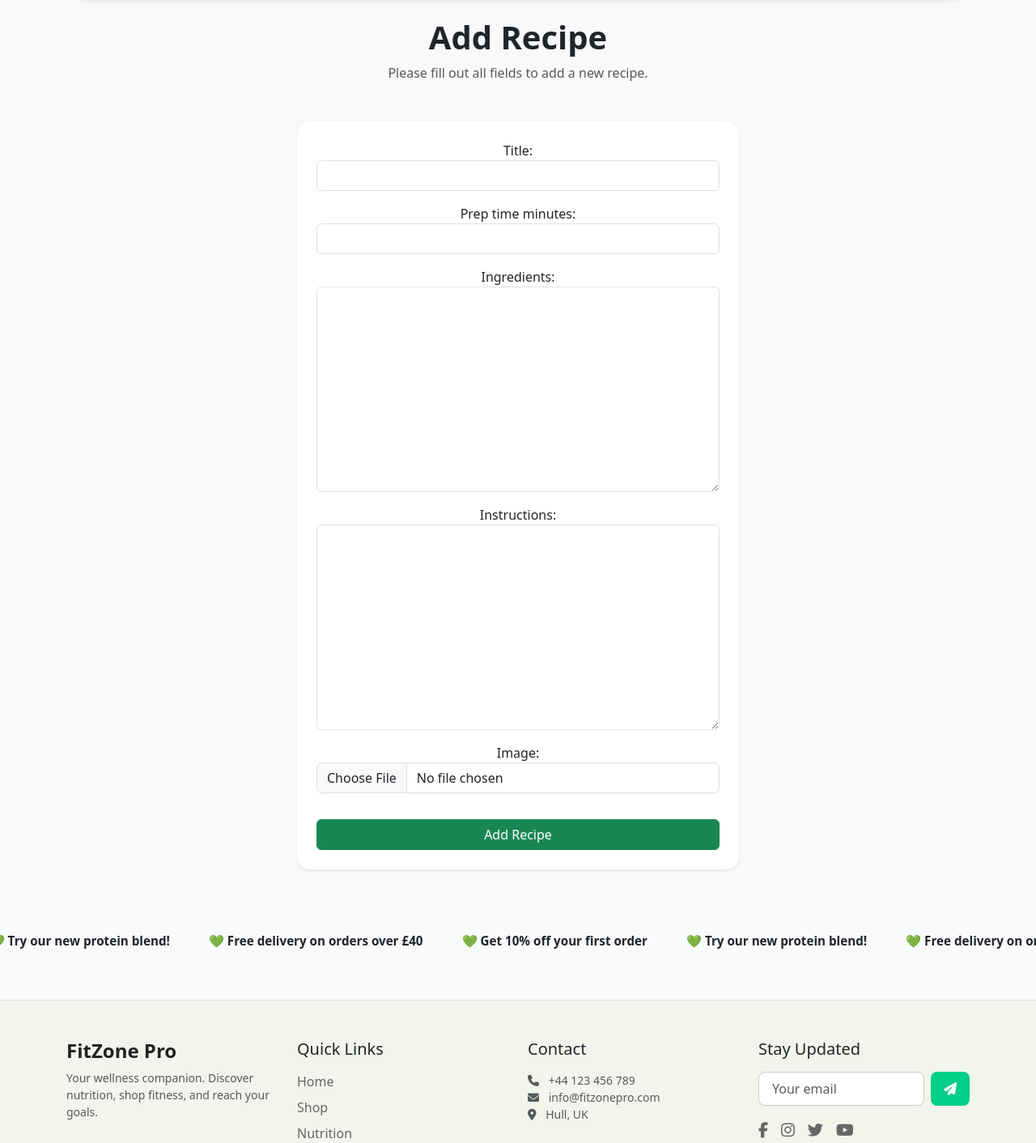
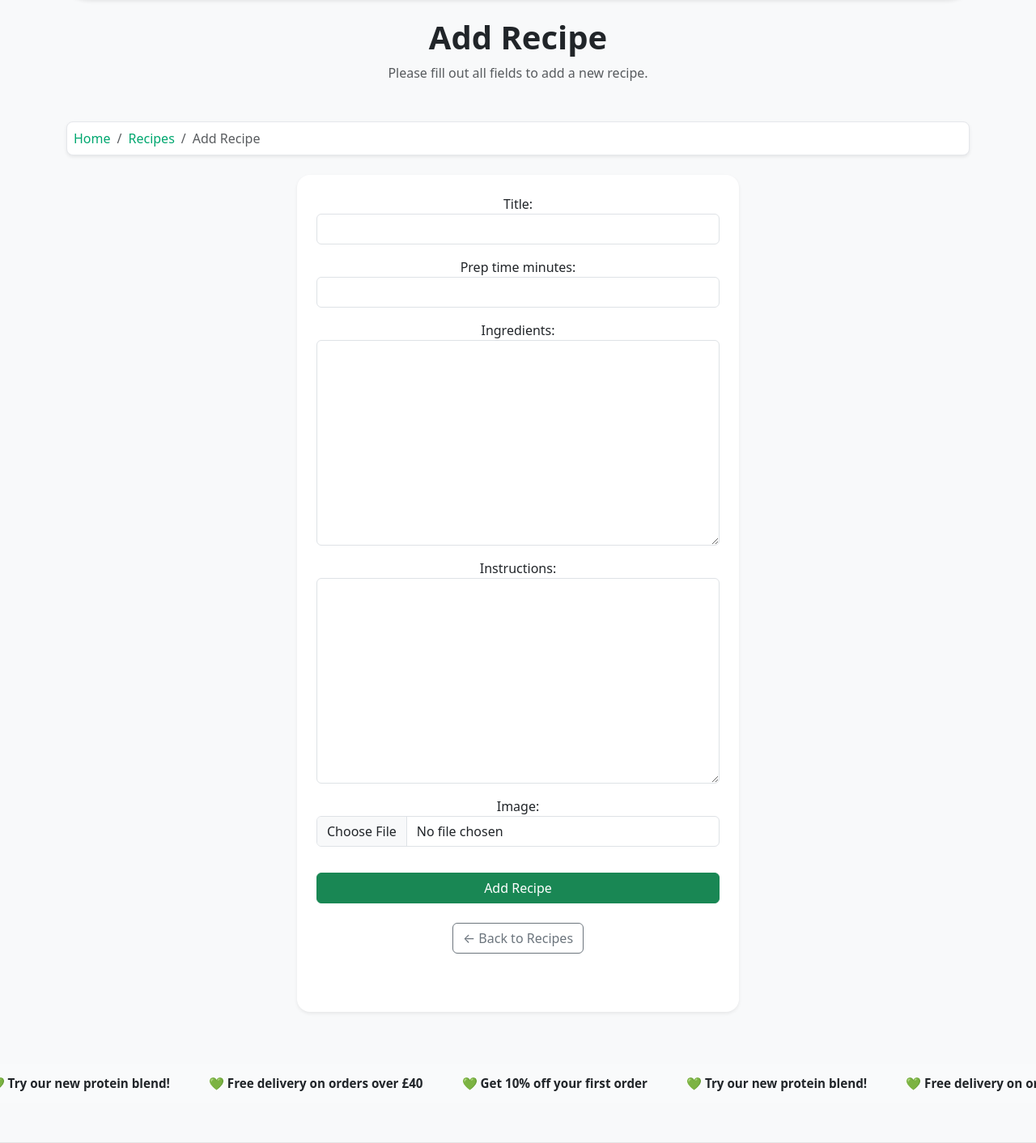
Before and after one commit to Danut89/Milestone-Project-4, a Django app: page /nutrition/recipes/add/ in a window 1280 px wide. Shown: the part 130-1542 px from the top of the page at 81% size. Run offline with Django 5.2, Linux system fonts and the light colour scheme; the visitor is signed in with stand-in values (Sample User, id 1); some libraries are stand-ins or nearby versions.

Commit message:
Fixed the breadcrumbs for recipe and meal plans pages and subgategories

```diff
--- a/nutrition/templates/nutrition/meal_plan_detail.html
+++ b/nutrition/templates/nutrition/meal_plan_detail.html
@@ -18,8 +18,8 @@
   <nav aria-label="breadcrumb" class="mb-4">
     <ol class="breadcrumb bg-white p-2 rounded-3 shadow-sm">
       <li class="breadcrumb-item"><a href="{% url 'home' %}">Home</a></li>
-      <li class="breadcrumb-item"><a href="{% url 'nutrition:meal_plans' %}">Nutrition</a></li>
-      <li class="breadcrumb-item active" aria-current="page">Meal Plans</li>
+      <li class="breadcrumb-item"><a href="{% url 'nutrition:meal_plans' %}">Meal Plans</a></li>
+      <li class="breadcrumb-item active" aria-current="page">{{ meal_plan.title }}</li>
     </ol>
   </nav>
 
--- a/nutrition/templates/nutrition/meal_plans.html
+++ b/nutrition/templates/nutrition/meal_plans.html
@@ -23,7 +23,7 @@
   <nav aria-label="breadcrumb" class="mb-4">
   <ol class="breadcrumb bg-white p-2 rounded-3 shadow-sm">
     <li class="breadcrumb-item"><a href="{% url 'home' %}">Home</a></li>
-    <li class="breadcrumb-item"><a href="{% url 'nutrition:meal_plans' %}">Nutrition</a></li>
+    <li class="breadcrumb-item"><a href="{% url 'nutrition:recipes' %}">Recipes</a></li>
     <li class="breadcrumb-item active" aria-current="page">Meal Plans</li>
   </ol>
 </nav>
--- a/nutrition/templates/nutrition/recipe_form.html
+++ b/nutrition/templates/nutrition/recipe_form.html
@@ -6,11 +6,23 @@
 {% endblock %}
 
 {% block content %}
+
 <section class="container shop-header text-center py-4">
+
   <div class="text-center mb-5">
     <h2 class="fw-bold display-6">{{ form.instance.pk|yesno:"Edit Recipe,Add Recipe" }}</h2>
     <p class="text-muted">Please fill out all fields to {{ form.instance.pk|yesno:"update your recipe,add a new recipe" }}.</p>
   </div>
+
+  <!-- 🧭 Breadcrumbs -->
+<nav aria-label="breadcrumb" class="mb-4">
+  <ol class="breadcrumb bg-white p-2 rounded-3 shadow-sm">
+    <li class="breadcrumb-item"><a href="{% url 'home' %}">Home</a></li>
+    <li class="breadcrumb-item"><a href="{% url 'nutrition:recipes' %}">Recipes</a></li>
+    <!-- Recipe detail breadcrumb for edit page -->
+    <li class="breadcrumb-item active" aria-current="page">{{ form.instance.pk|yesno:"Edit Recipe,Add Recipe" }}</li>
+  </ol>
+</nav>
 
   <div class="row justify-content-center">
     <div class="col-md-8 col-lg-6">
@@ -45,6 +57,10 @@
         <button type="submit" class="btn btn-success w-100 mt-3">
           {{ form.instance.pk|yesno:"Update Recipe,Add Recipe" }}
         </button>
+         <!-- 🔙 Back Button -->
+        <div class="text-center mt-4 mb-5">
+          <a href="{% url 'nutrition:recipes' %}" class="btn btn-outline-secondary">← Back to Recipes</a>
+        </div>
       </form>
     </div>
   </div>
--- a/nutrition/templates/nutrition/recipes.html
+++ b/nutrition/templates/nutrition/recipes.html
@@ -28,7 +28,7 @@
   <nav aria-label="breadcrumb" class="mb-4">
     <ol class="breadcrumb bg-white p-2 rounded-3 shadow-sm">
       <li class="breadcrumb-item"><a href="{% url 'home' %}">Home</a></li>
-      <li class="breadcrumb-item"><a href="{% url 'nutrition:meal_plans' %}">Nutrition</a></li>
+      <li class="breadcrumb-item"><a href="{% url 'nutrition:meal_plans' %}">Meal Plans</a></li>
       <li class="breadcrumb-item active" aria-current="page">Recipes</li>
     </ol>
   </nav>
--- a/nutrition/views.py
+++ b/nutrition/views.py
@@ -2,6 +2,7 @@ from django.shortcuts import render, get_object_or_404, redirect
 from django.contrib.auth.decorators import login_required
 from django.core.paginator import Paginator
 from django.http import JsonResponse
+from django.db import transaction
 from django.urls import reverse
 from .models import MealPlan, Recipe, Supplement, Wishlist
 from .forms import RecipeForm  # Make sure to create this form if not already created
@@ -127,12 +128,32 @@ def edit_recipe(request, pk):
         form = RecipeForm(instance=recipe)
     return render(request, 'nutrition/recipe_form.html', {'form': form})
 
-@login_required
+#
+
+from django.shortcuts import get_object_or_404, redirect
+from django.contrib import messages
+from .models import Recipe, Wishlist
+from django.db import transaction
+
 def delete_recipe(request, pk):
-    recipe = get_object_or_404(Recipe, pk=pk, author=request.user)
+    recipe = get_object_or_404(Recipe, pk=pk)
 
-    if request.method == 'POST':
-        # Remove any wishlist entries
-        Wishlist.objects.filter(recipe=recipe).delete()
-        recipe.delete()
-        return redirect('nutrition:recipes')
+    if request.user != recipe.author and not request.user.is_superuser:
+        messages.error(request, "You don't have permission to delete this recipe.")
+        return redirect("nutrition:recipe_detail", pk=pk)
+
+    try:
+        with transaction.atomic():
+            # ✅ Step 1: Delete related wishlist entries
+            Wishlist.objects.filter(recipe=recipe).delete()
+
+            # ✅ Step 2: Delete the recipe
+            recipe.delete()
+
+        messages.success(request, "Recipe deleted successfully.")
+        return redirect("nutrition:recipes")
+
+    except Exception as e:
+        print("Error while deleting:", e)
+        messages.error(request, "An error occurred while deleting the recipe.")
+        return redirect("nutrition:recipe_detail", pk=pk)
```
Also changed, not shown: nutrition/templates/nutrition/recipe_detail.html (+13 -19 lines), media/recipe_images/7de2298a-0442-4bf8-9fe1-ee0ac5442f11.jpg (added), media/recipe_images/hero-background.png (added), media/recipe_images/hero-r.png (added), media/recipe_images/pexels-igor-meghega-315695093-15232431.jpg (added), media/recipe_images/pexels-john-tekeridis-21837-32742411_ycQ99yQ.jpg (added).
